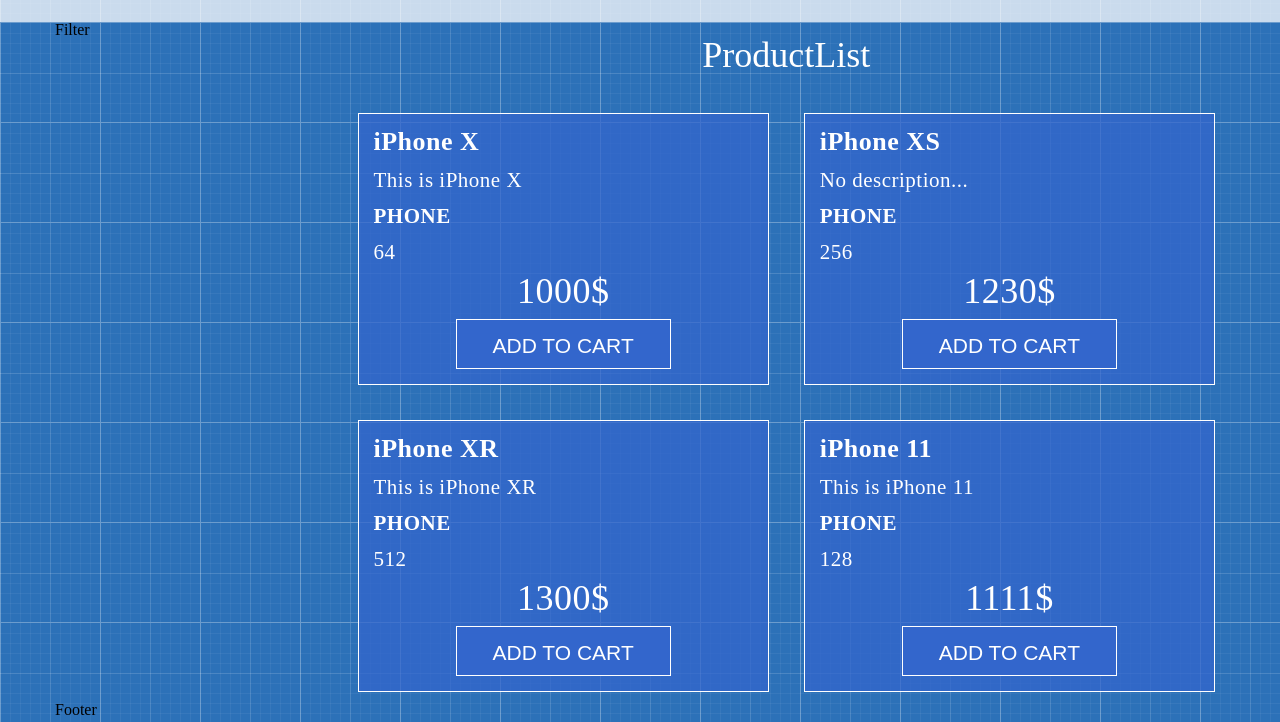
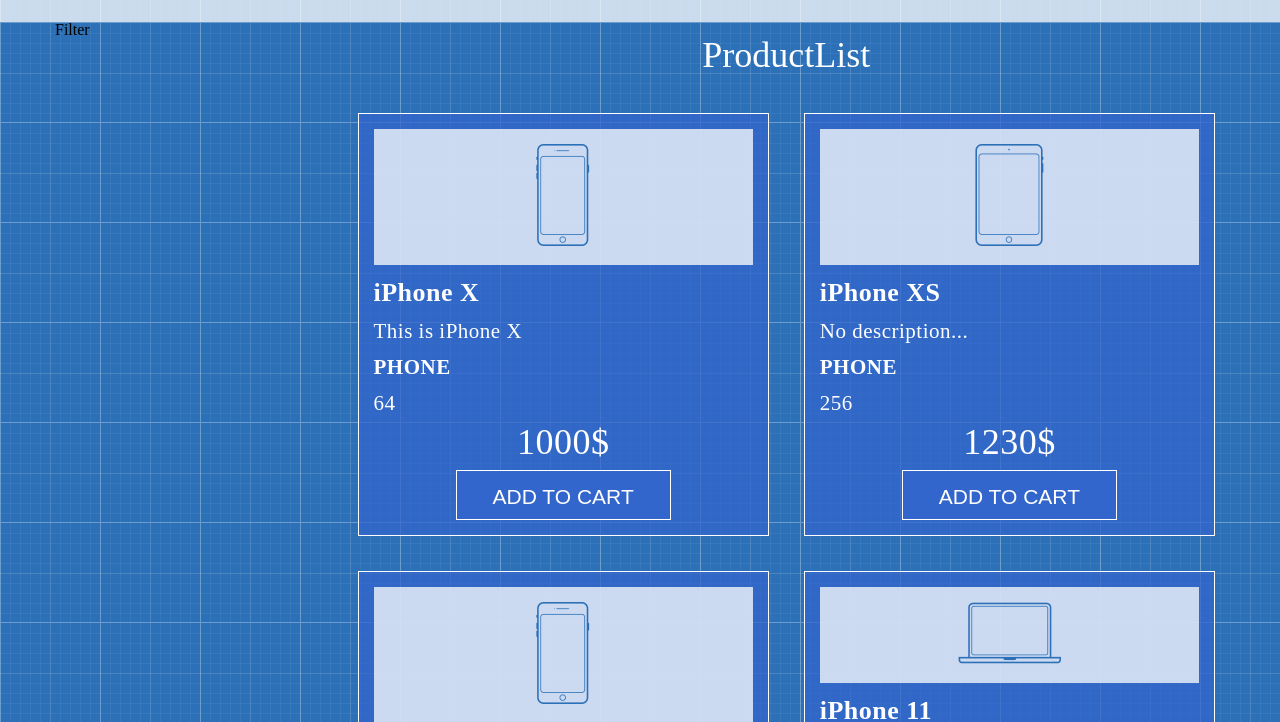
Before and after one commit to DenysNefodov/shop-project-react, a React app in the folder testrexit/: page / in a window 1280 px wide. Shown: the part 78-800 px from the top of the page. Built offline with nearby package versions, Linux system fonts and the light colour scheme.

Commit message:
add default props in project

```diff
--- a/testrexit/src/App/Main/Products/ProductList.js
+++ b/testrexit/src/App/Main/Products/ProductList.js
@@ -14,7 +14,8 @@
                         description,
                         type,
                         capacity,
-                        price
+                        price,
+                        image,
                     }
                     ) => (
                             <ProductListItem
@@ -24,6 +25,7 @@
                             type={type}
                             capacity={capacity}
                             price={price}
+                            image={image}
                         />
                     ))
                 }
--- a/testrexit/src/App/Main/Products/ProductListItem.css
+++ b/testrexit/src/App/Main/Products/ProductListItem.css
@@ -43,3 +43,10 @@
     text-align: center;
     margin: 10px 0;
 }
+
+.product-img {
+    background-color: rgba(255, 255, 255, .75);
+    padding: 15px 0;
+    margin-bottom: 15px;
+    text-align: center;
+}
--- a/testrexit/src/App/Main/Products/ProductListItem.js
+++ b/testrexit/src/App/Main/Products/ProductListItem.js
@@ -7,10 +7,14 @@
     description,
     type,
     capacity,
-    price
+    price,
+    image
 }) => {
 	return (
         <div className="product-list-item">
+            <div className="product-img">
+                <img src={image} alt="" />
+            </div>
             <div className="product-title">{name}</div>
             <div className="product-description">{description}</div>
             <div className="product-features">{type}</div>
@@ -30,7 +34,8 @@
 }
 
 ProductListItem.defaultProps = {
-    description:"No description..."
+    description:"No description...",
+    image:"/images/noimage.png"
 }
 
 export default ProductListItem
--- a/testrexit/src/App/Main/Products/products.js
+++ b/testrexit/src/App/Main/Products/products.js
@@ -6,6 +6,7 @@
         type:"phone",
         capacity:64,
         price:1000,
+        image:"/images/iPhone.png"
     },
     {
         id:2,
@@ -14,6 +15,7 @@
         type:"phone",
         capacity:256,
         price:1230,
+        image:"/images/iPad.png"
     },
     {
         id:3,
@@ -22,6 +24,7 @@
         type:"phone",
         capacity:512,
         price:1300,
+        image:"/images/iPhone.png"
     },
     {
         id:4,
@@ -30,6 +33,7 @@
         type:"phone",
         capacity:128,
         price:1111,
+        // image:"/images/iPad.png"
     },
 ]
 
```
Also changed, not shown: testrexit/public/images/iPad.png (added), testrexit/public/images/iPhone.png (added), testrexit/public/images/noimage.png (added).
